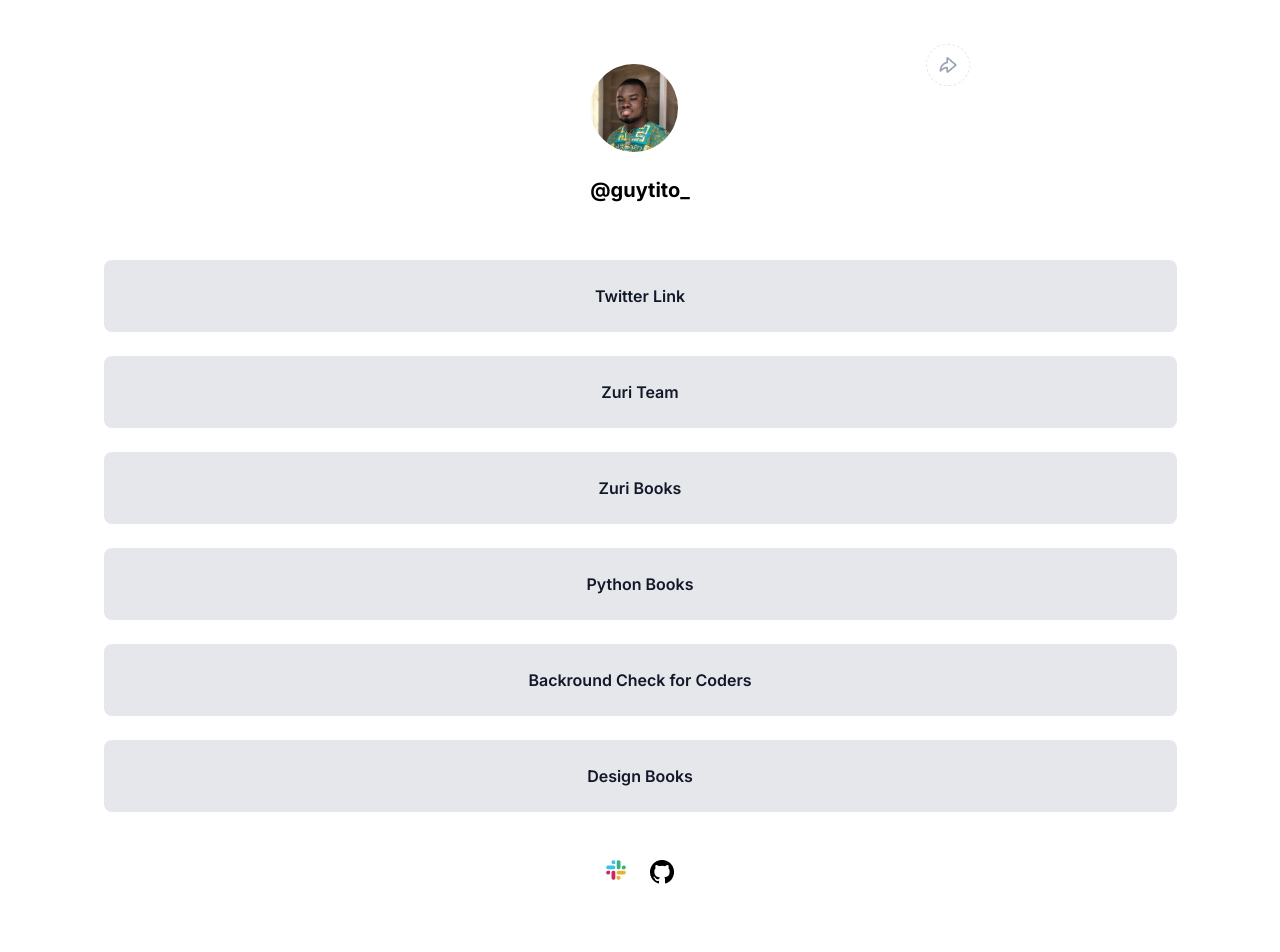
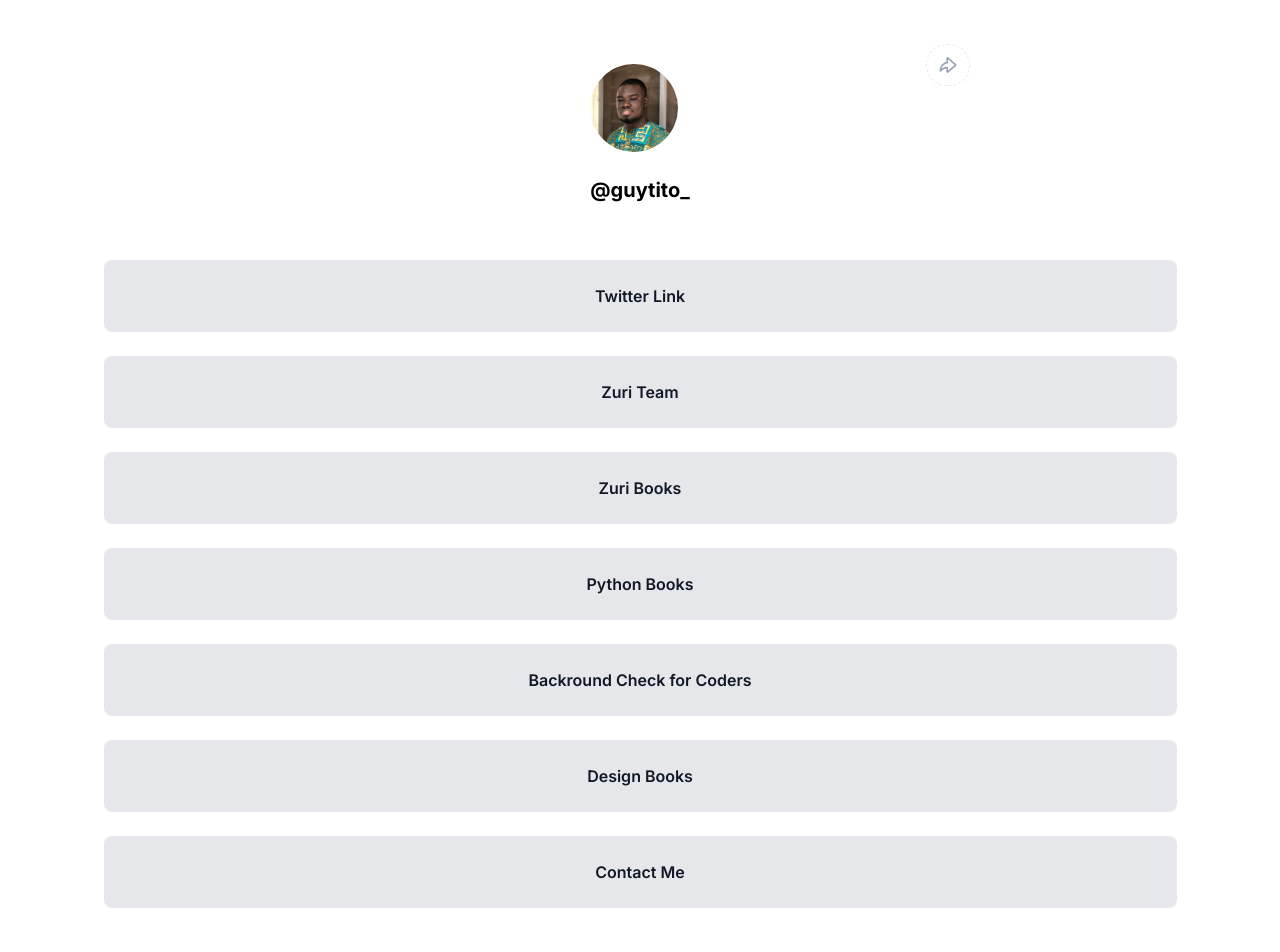
Before and after one commit to GuyTito/linktree, a React (Vite) app: page / in a window 1280 px wide. Shown: the top 952 px of the page. Built offline with nearby package versions, Linux system fonts and the light colour scheme.

Commit message:
feat: add contact link

```diff
--- a/src/pages/Home.jsx
+++ b/src/pages/Home.jsx
@@ -44,6 +44,11 @@ export default function Home() {
       id: 'book__design',
       text: 'Design Books',
       href: 'https://books.zuri.team/design-rules',
+    },
+    {
+      id: 'contact',
+      text: 'Contact Me',
+      href: '/contact',
     },
   ]
 
```
